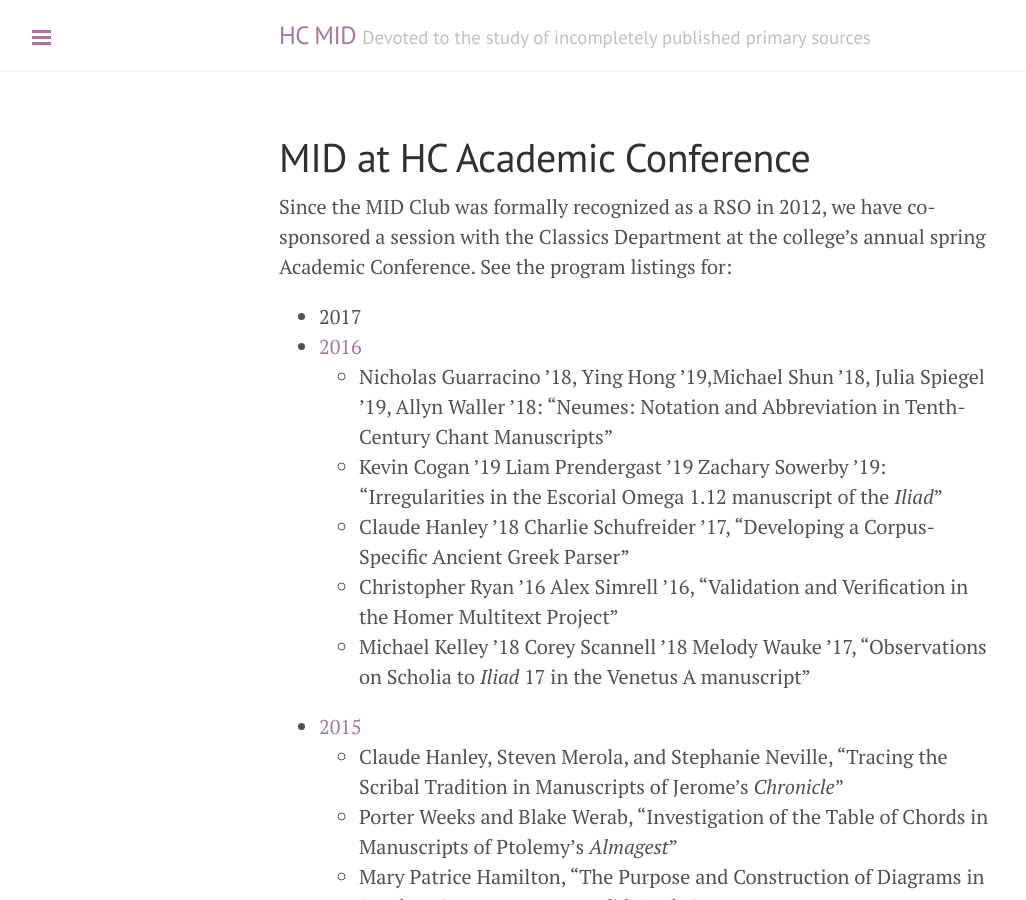
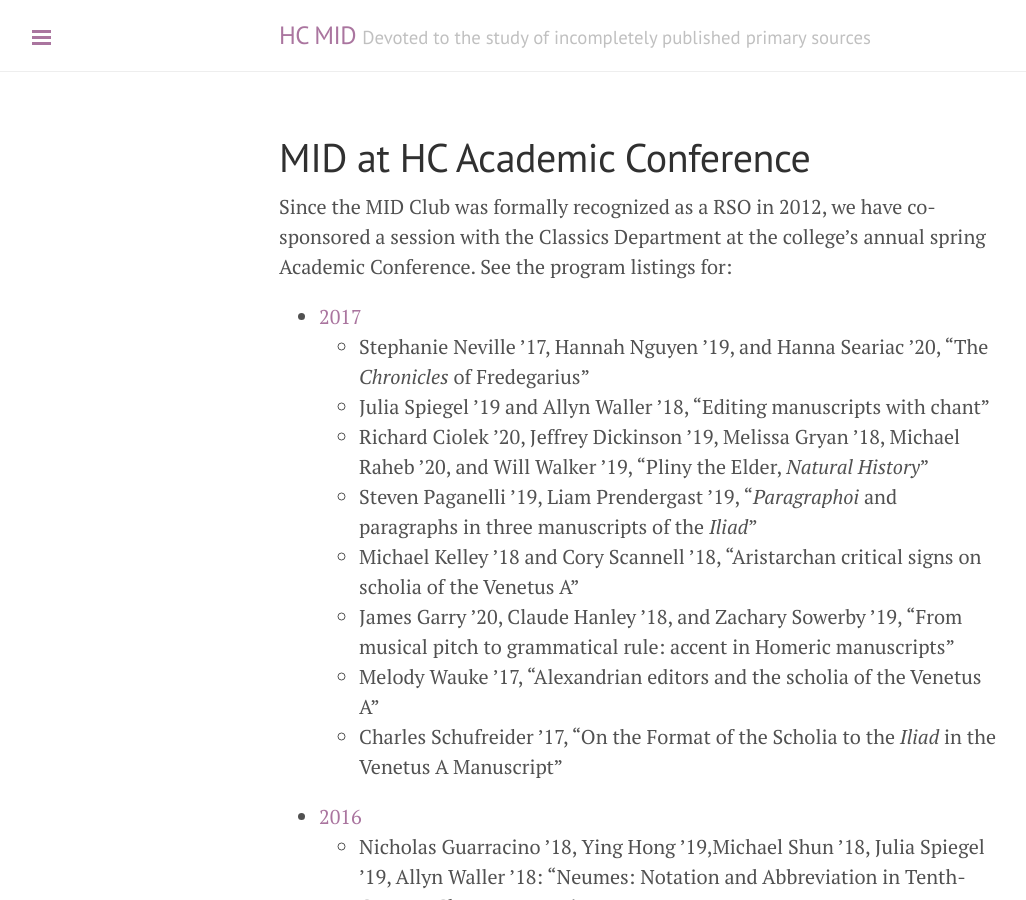
Before and after one commit to HCMID/HCMID.github.io, a Jekyll site: the page built from hof/hcacad.md, in a window 1280 px wide and 900 px high. Shown: the whole window, without its empty margins (1-1027 px from the left). Built offline with Jekyll 4.4.1, drawn with Linux system fonts in a browser that asks for light colours.

Commit message:
Add 2017 Acad Conf program

```diff
--- a/hof/hcacad.md
+++ b/hof/hcacad.md
@@ -7,7 +7,16 @@ layout: page
 Since the MID Club was formally recognized as a RSO in 2012, we have co-sponsored a session with the Classics Department at the college's annual spring Academic Conference.  See the program listings for:
 
 
-- 2017
+- [2017](http://www.holycross.edu/sites/default/files/files/academics/academicconferenceprogram2017.pdf)
+    - Stephanie Neville ’17, Hannah Nguyen ’19, and Hanna Seariac ’20, "The *Chronicles* of Fredegarius"
+    - Julia Spiegel ’19 and Allyn Waller ’18, "Editing manuscripts with chant"
+    - Richard Ciolek ’20, Jeffrey Dickinson ’19, Melissa Gryan ’18, Michael Raheb ’20, and Will Walker ’19, "Pliny the Elder, *Natural History*"
+    - Steven Paganelli ’19, Liam Prendergast ’19, "*Paragraphoi* and paragraphs in three manuscripts of the *Iliad*"
+    - Michael Kelley ’18 and Cory Scannell ’18, "Aristarchan critical signs on scholia of the Venetus A"
+    - James Garry ’20, Claude Hanley ’18, and Zachary Sowerby ’19, "From musical pitch to grammatical rule: accent in Homeric manuscripts"
+    - Melody Wauke ’17, "Alexandrian editors and the scholia of the Venetus A"
+    - Charles Schufreider ’17, "On the Format of the Scholia to the *Iliad* in the
+Venetus A Manuscript"
 - [2016](http://crossworks.holycross.edu/cgi/viewcontent.cgi?article=1014&context=academic_conf)
     - Nicholas Guarracino ’18, Ying Hong ’19,Michael Shun ’18, Julia Spiegel ’19, Allyn Waller ’18: "Neumes: Notation and Abbreviation in Tenth-Century Chant Manuscripts"
     - Kevin Cogan ’19 Liam Prendergast ’19 Zachary Sowerby ’19: "Irregularities in the Escorial Omega 1.12 manuscript of the *Iliad*"
```
